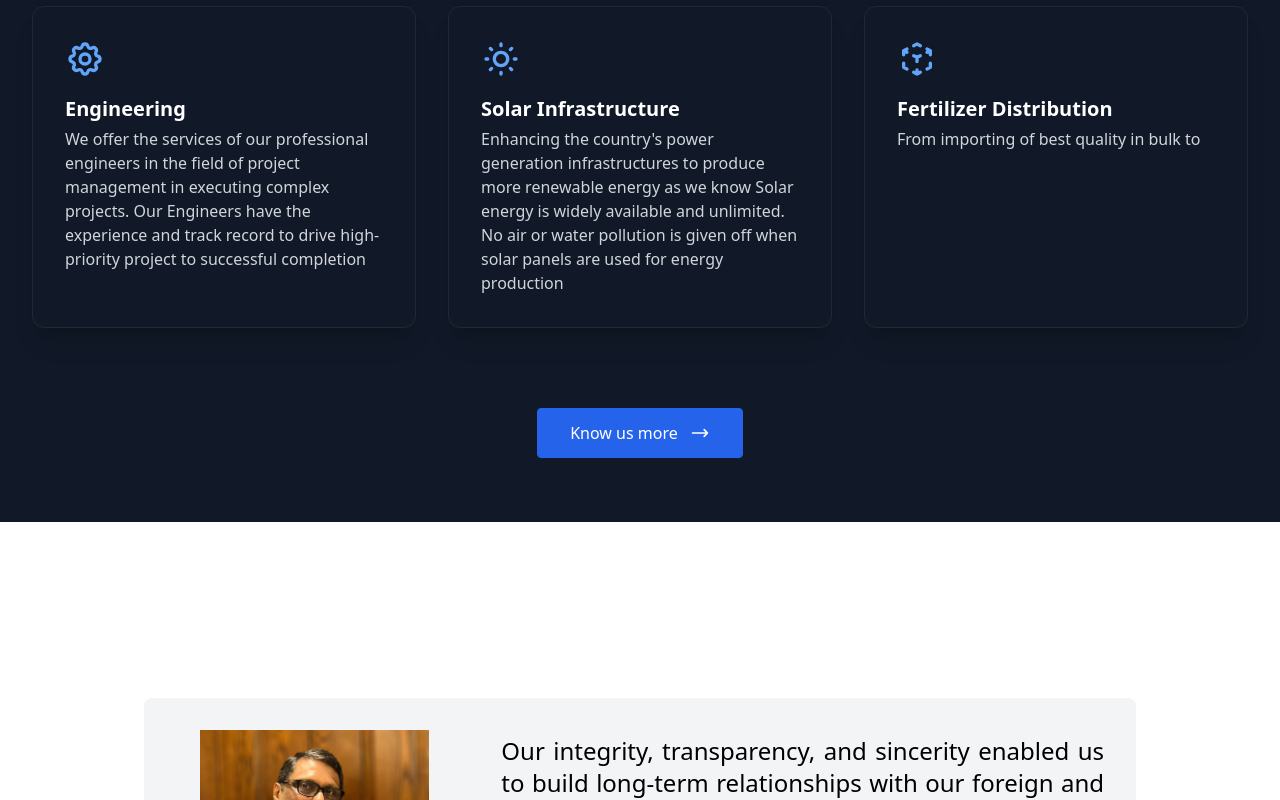
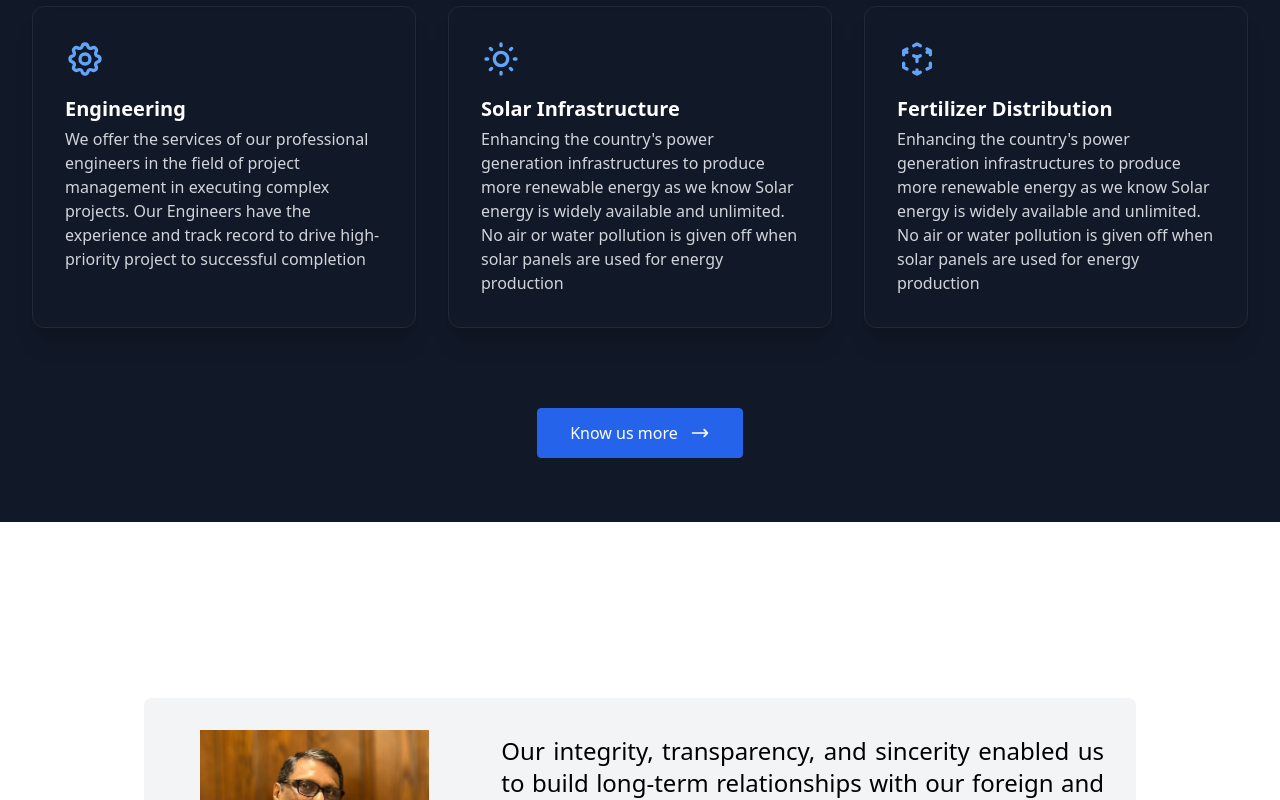
Before and after one commit to bobalok/energysol, a Next.js app: page / in a window 1280 px wide. Shown: the part 1820-2620 px from the top of the page. Built offline with nearby package versions, Linux system fonts and the light colour scheme.

Commit message:
minor changes to index

```diff
--- a/components/Footer.js
+++ b/components/Footer.js
@@ -61,7 +61,7 @@ function Footer() {
               <div className='flex mt-16 space-x-3'>
                 <a
                   className='hover:text-green-400 p-2 border rounded-full border-white/25 hover:opacity-75'
-                  href=''
+                  href='https://api.whatsapp.com/send?phone=+8801685626238'
                   target='_blank'
                   rel='noreferrer'
                 >
@@ -145,10 +145,9 @@ function Footer() {
               </div>
             </div>
 
-            <div className='grid grid-cols-1 gap-4 sm:grid-cols-2'>
+            <div className='grid grid-cols-1 gap-4'>
               <div className='sm:ml-96'>
                 <p className='font-medium'>Support</p>
-
                 <nav className='flex flex-col mt-4 space-y-2 text-sm text-gray-300'>
                   <a className='hover:opacity-75' href=''>
                     {" "}
@@ -164,7 +163,7 @@ function Footer() {
                   </a>
                   <a className='hover:opacity-75' href=''>
                     {" "}
-                    Forums{" "}
+                    Privacy Policy{" "}
                   </a>
                 </nav>
               </div>
--- a/components/Fourtype.js
+++ b/components/Fourtype.js
@@ -128,7 +128,10 @@ export default function Fourtype() {
               </h3>
 
               <p className='mt-1 text-base text-gray-300'>
-                From importing of best quality in bulk to
+                Enhancing the country&apos;s power generation infrastructures to
+                produce more renewable energy as we know Solar energy is widely
+                available and unlimited. No air or water pollution is given off
+                when solar panels are used for energy production
               </p>
             </a>
           </div>
--- a/components/Layout.js
+++ b/components/Layout.js
@@ -1,5 +1,5 @@
-import Navbar from './Navbar';
-import Footer from './Footer';
+import Navbar from "./Navbar";
+import Footer from "./Footer";
 export default function Layout({ children }) {
   return (
     <>
--- a/components/Slider.js
+++ b/components/Slider.js
@@ -69,7 +69,7 @@ export default function Slider() {
               a betternet for new generation 2
             </span> */}
             <div className='relative max-w-screen-xl px-4 py-32 mx-auto lg:h-screen lg:items-center lg:flex'>
-              <div className='max-w-xl text-center sm:text-left'>
+              <div className='max-w-3xl text-center sm:text-left'>
                 <h1 className='text-3xl font-extrabold sm:text-6xl text-white'>
                   COMBINE CYCLE SINGLE SHAFT POWER PLANT (NORTH AND SOUTH 400MW
                   EACH)
--- a/pages/index.js
+++ b/pages/index.js
@@ -13,6 +13,7 @@ export default function Home() {
         <title>Energy Solution | Home</title>
         <link rel='icon' href='/favicon.ico' />
       </Head>
+
       <Slider />
       <Stats />
       <Fourtype />
```
